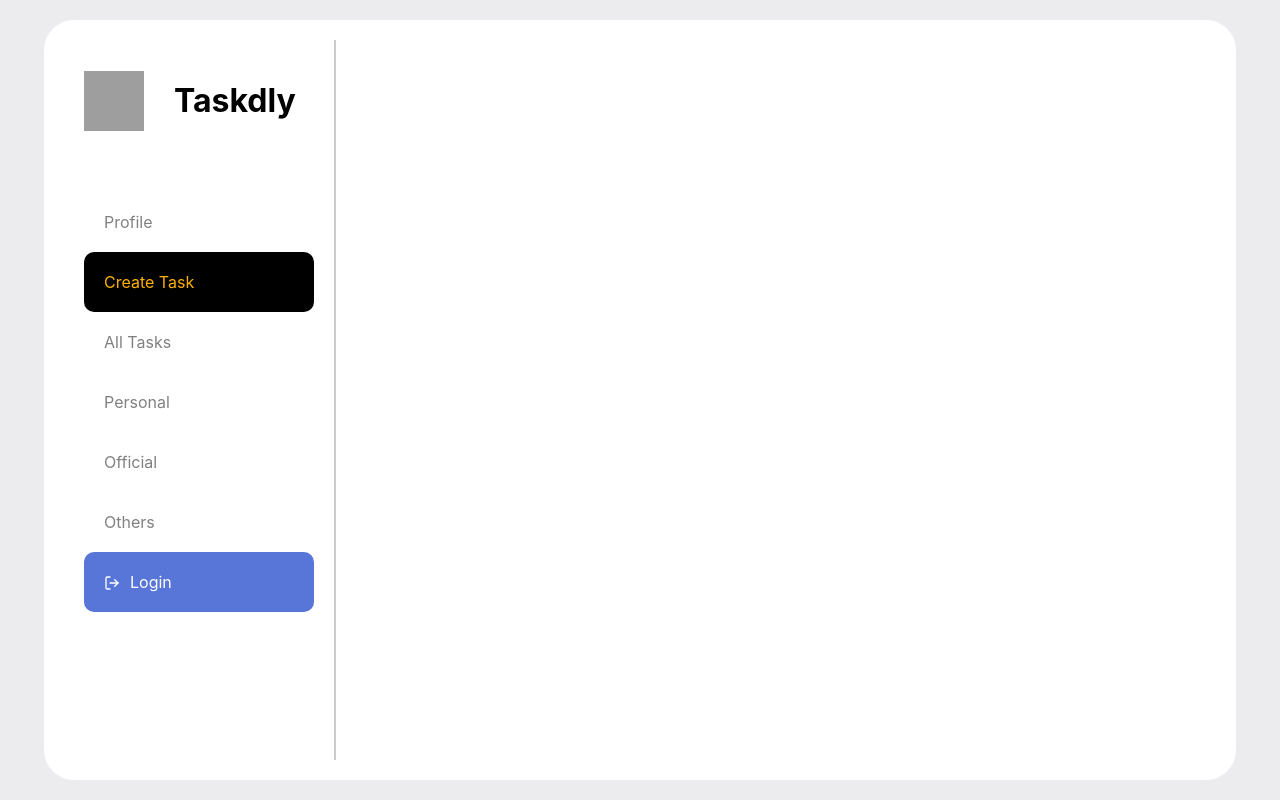
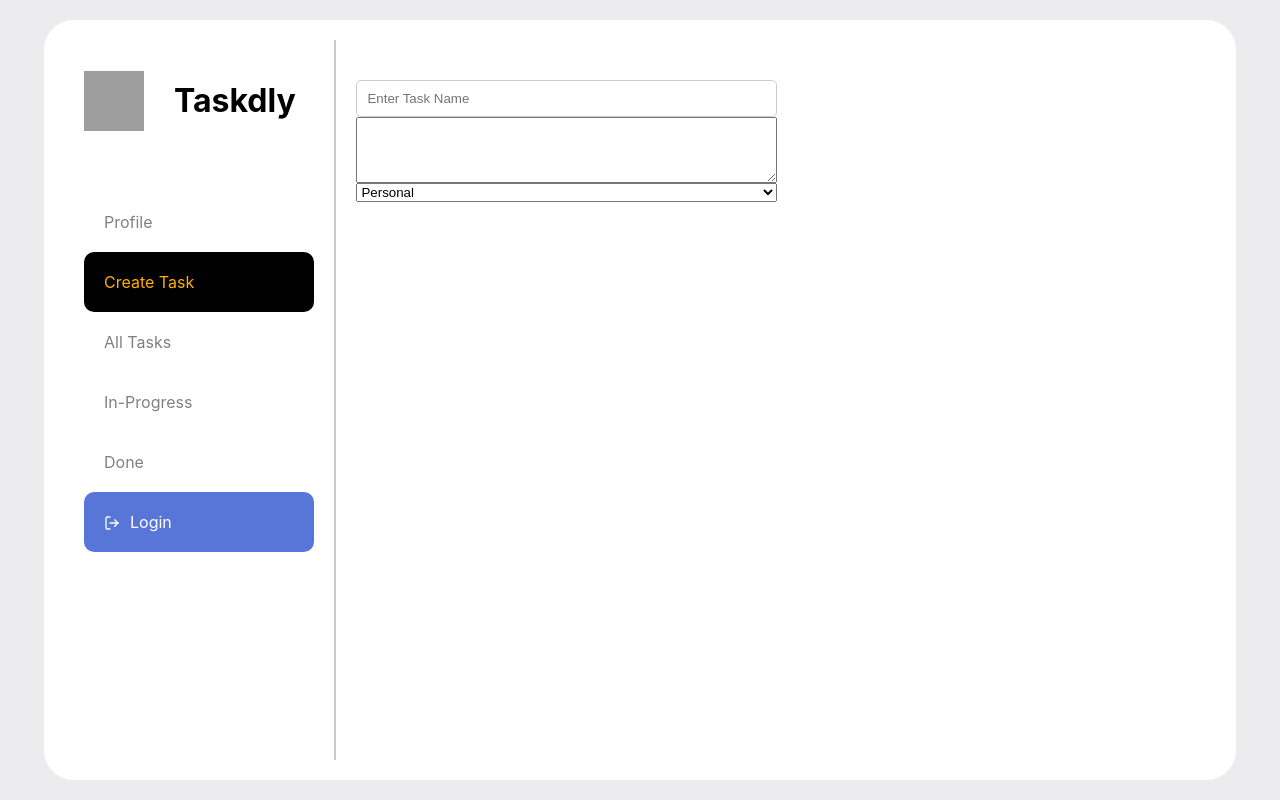
Before and after one commit to taruntailor7/Todo-App, a React (Create React App) app in the folder todo-app/: page /createtask in a window 1280 px wide. Built offline with nearby package versions, Linux system fonts and the light colour scheme; grey boxes are pictures that could not be loaded.

Commit message:
working on create task

```diff
--- /dev/null
+++ b/todo-app/db.json
@@ -0,0 +1,5 @@
+{
+  "tasks":[
+
+  ]
+}
--- a/todo-app/src/components/AllRoutes/AllRoutes.jsx
+++ b/todo-app/src/components/AllRoutes/AllRoutes.jsx
@@ -1,4 +1,5 @@
 import { Route, Routes } from "react-router"
+import { CreateTask } from "../../pages/CreateTask/CreateTask"
 import { Home } from "../../pages/Home/Home"
 import { Login } from "../../pages/Login/Login"
 import { Register } from "../../pages/Register/Register"
@@ -10,10 +11,10 @@ export const AllRoutes = () => {
       <Route path="/" element={<Home />}></Route>
       <Route path="/profile" element></Route>
       <Route path="/alltasks" element></Route>
-      <Route path="/personal" element></Route>
-      <Route path="/official" element></Route>
-      <Route path="/others" element></Route>
+      <Route path="/progress" element></Route>
+      <Route path="/done" element></Route>
       <Route path="/login" element={<Login/>}></Route>
+      <Route path="/createtask" element={<CreateTask/>}></Route>
       <Route path="/register" element={<Register/>}></Route>
     </Routes>
   )
--- a/todo-app/src/components/Sidebar/Sidebar.jsx
+++ b/todo-app/src/components/Sidebar/Sidebar.jsx
@@ -40,16 +40,12 @@ import { useDispatch, useSelector } from "react-redux";
         title: "All Tasks"
       },
       {
-        to:"/personal",
-        title: "Personal"
+        to:"/progress",
+        title: "In-Progress"
       },
       {
-        to:"/official",
-        title: "Official"
-      },
-      {
-        to:"/others",
-        title: "Others"
+        to:"/done",
+        title: "Done"
       }
     ]
 
--- /dev/null
+++ b/todo-app/src/pages/CreateTask/CreateTask.jsx
@@ -0,0 +1,17 @@
+import "./CreateTask.css"
+
+export const CreateTask = () => {
+  return (
+    <div className="createtask">
+        <form action="">
+            <input type="text" placeholder="Enter Task Name"/>
+            <textarea rows="4" cols="50" />
+            <select name="" id="">
+                <option value="">Personal</option>
+                <option value="">Official</option>
+                <option value="">Others</option>
+            </select>
+        </form>
+    </div>
+  )
+}
```
Also changed, not shown: todo-app/src/pages/CreateTask/CreateTask.css (added).
